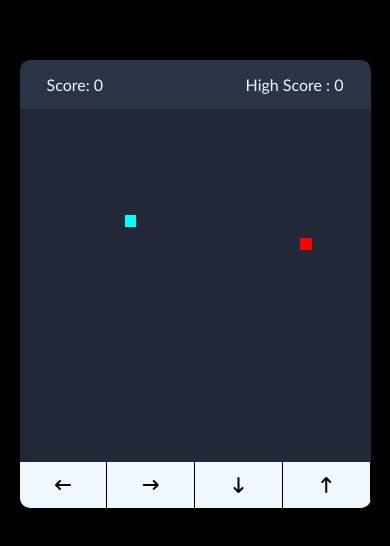
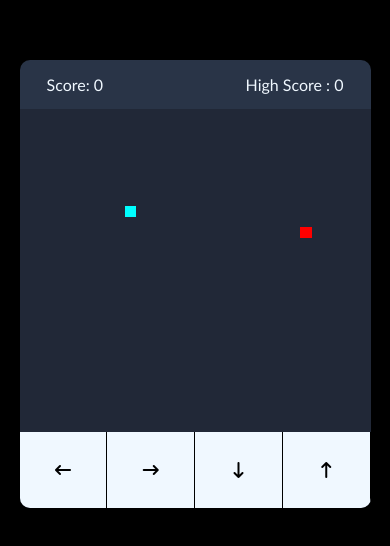
Before and after one commit to Ajaynirm/gamiesnake, a plain HTML site: page index.html in a window 390 px wide. Shown: the part 138-684 px from the top of the page. Drawn offline with Linux system fonts and the light colour scheme.

Commit message:
Update styles.css

```diff
--- a/styles.css
+++ b/styles.css
@@ -68,7 +68,7 @@ body{
       display: flex;
     }
     .controls i {
-      padding: 15px 0;
+      padding: 30px 0;
       font-size: 1rem;
     }
 }
```
